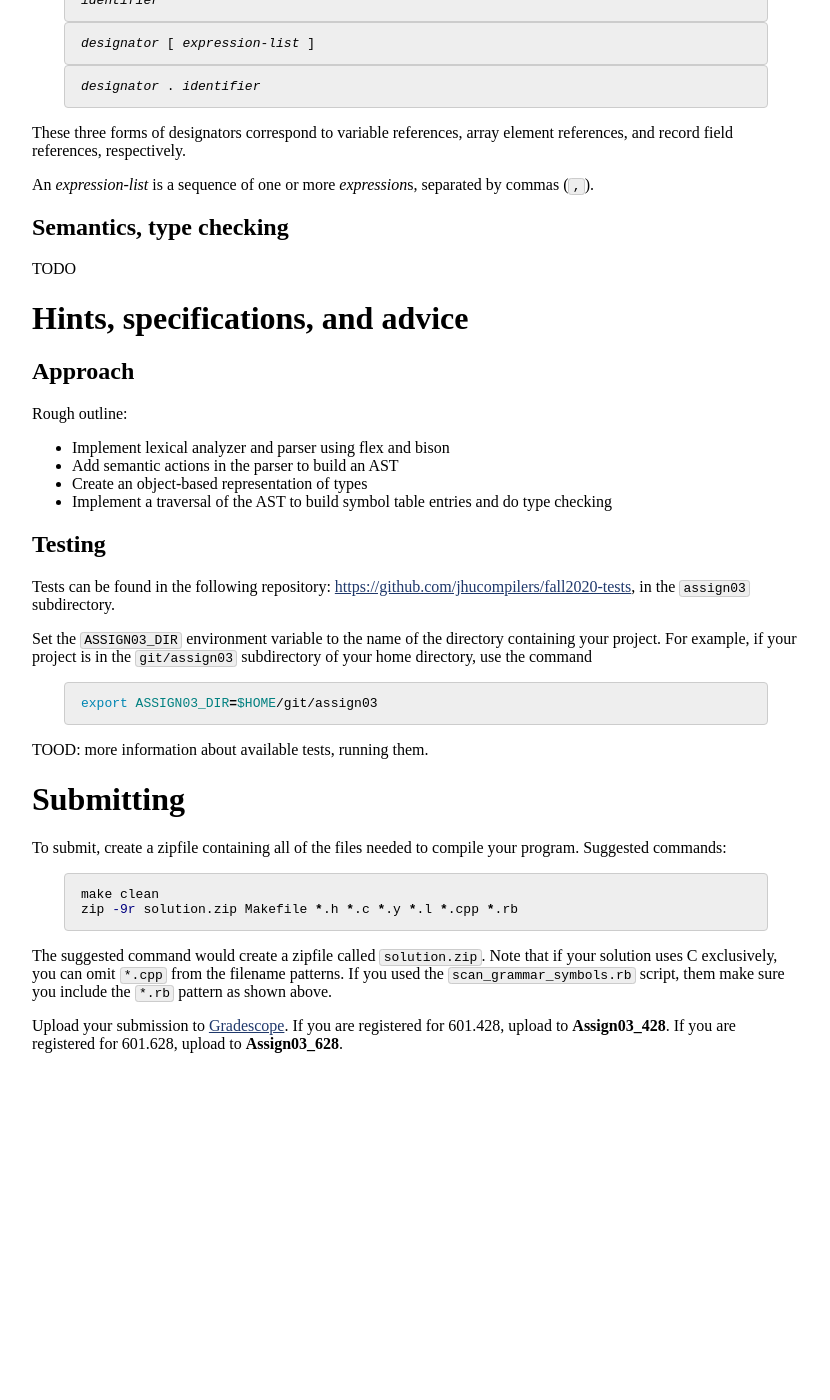
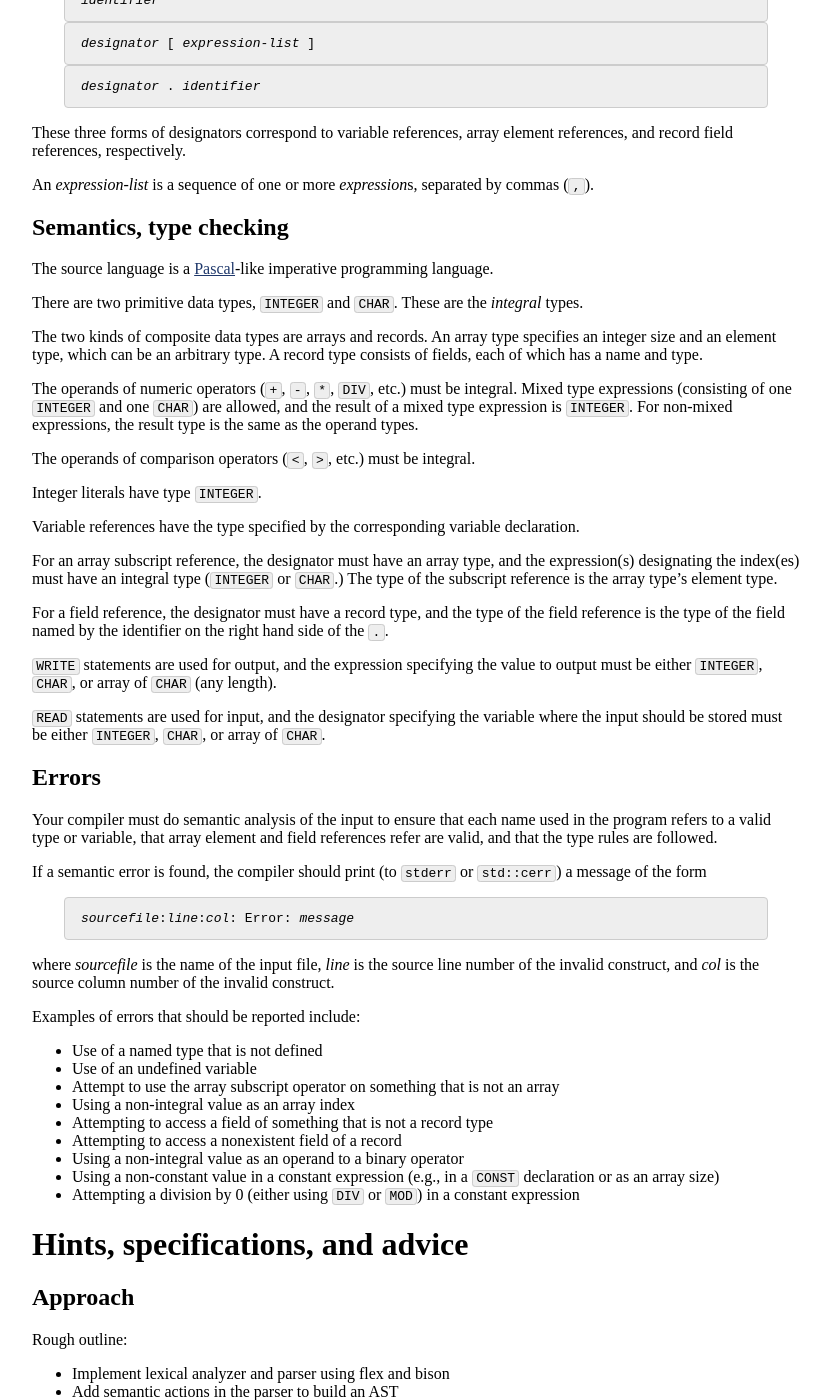
Before and after one commit to jhucompilers/fall2020, a Jekyll site: the page built from assign/assign03.md, in a window 1280 px wide and 1400 px high, scrolled down 3873 px. Shown: the whole window, without its empty margins (224-1054 px from the left). Built offline with Jekyll 4.4.1, drawn with Linux system fonts in a browser that asks for light colours; before the commit the page ends 4958 px from its top, so only the background shows below that; some of the changed text lies outside the part shown.

Commit message:
more about semantics

```diff
--- a/assign/assign03.md
+++ b/assign/assign03.md
@@ -3,7 +3,7 @@ layout: default
 title: "Assignment 3: Compiler front end, semantic analysis"
 ---
 
-*Preliminary assignment description, not official yet*
+*This assignment description is fairly complete, but is likely to be updated with additional information*
 
 **Due**: TBD
 
@@ -227,7 +227,52 @@ An <i>expression-list</i> is a sequence of one or more *expression*s, separated
 
 ## Semantics, type checking
 
-TODO
+The source language is a [Pascal](https://en.wikipedia.org/wiki/Pascal_(programming_language))-like
+imperative programming language.
+
+There are two primitive data types, `INTEGER` and `CHAR`. These are the *integral* types.
+
+The two kinds of composite data types are arrays and records.  An array type specifies an integer size and an element type, which can be an arbitrary type.  A record type consists of fields, each of which has a name and type.
+
+The operands of numeric operators (`+`, `-`, `*`, `DIV`, etc.) must be integral.  Mixed type expressions (consisting of one `INTEGER` and one `CHAR`) are allowed, and the result of a mixed type expression is `INTEGER`.  For non-mixed expressions, the result type is the same as the operand types.
+
+The operands of comparison operators (`<`, `>`, etc.) must be integral.
+
+Integer literals have type `INTEGER`.
+
+Variable references have the type specified by the corresponding variable declaration.
+
+For an array subscript reference, the designator must have an array type, and the expression(s) designating the index(es) must have an integral type (`INTEGER` or `CHAR`.) The type of the subscript reference is the array type's element type.
+
+For a field reference, the designator must have a record type, and the type of the field reference is the type of the field named by the identifier on the right hand side of the `.`.
+
+`WRITE` statements are used for output, and the expression specifying the value to output must be either `INTEGER`, `CHAR`, or array of `CHAR` (any length).
+
+`READ` statements are used for input, and the designator specifying the variable where the input should be stored must be either `INTEGER`, `CHAR`, or array of `CHAR`.
+
+## Errors
+
+Your compiler must do semantic analysis of the input to ensure that each name used in the program refers to a valid type or variable, that array element and field references refer are valid, and that the type rules are followed.
+
+If a semantic error is found, the compiler should print (to `stderr` or `std::cerr`) a message of the form
+
+<div class="highlighter-rouge"><pre>
+<i>sourcefile</i>:<i>line</i>:<i>col</i>: Error: <i>message</i>
+</pre></div>
+
+where <i>sourcefile</i> is the name of the input file, <i>line</i> is the source line number of the invalid construct, and <i>col</i> is the source column number of the invalid construct.
+
+Examples of errors that should be reported include:
+
+* Use of a named type that is not defined
+* Use of an undefined variable
+* Attempt to use the array subscript operator on something that is not an array
+* Using a non-integral value as an array index
+* Attempting to access a field of something that is not a record type
+* Attempting to access a nonexistent field of a record
+* Using a non-integral value as an operand to a binary operator
+* Using a non-constant value in a constant expression (e.g., in a `CONST` declaration or as an array size)
+* Attempting a division by 0 (either using `DIV` or `MOD`) in a constant expression
 
 # Hints, specifications, and advice
 
```
